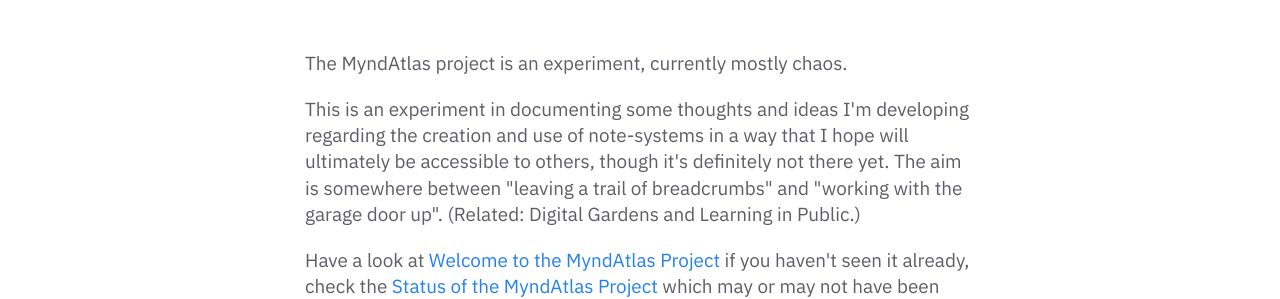
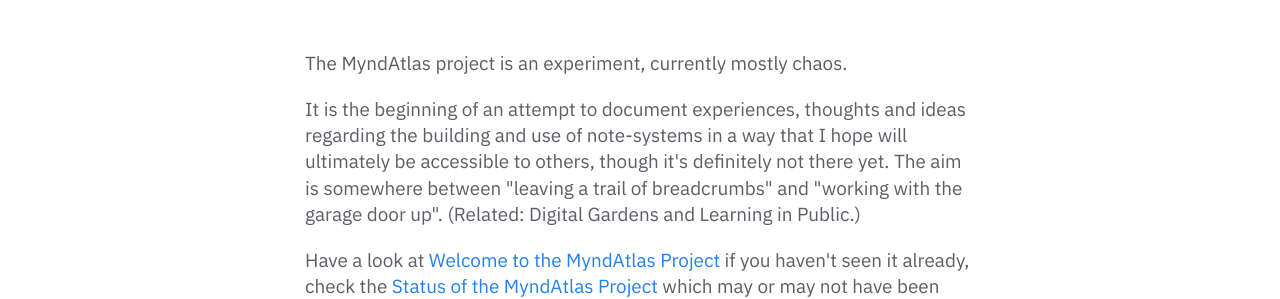
Before and after one commit to myndatlas/myndatlas.github.io, a Jekyll site: the page built from pages/index.md, in a window 1280 px wide. Shown: the part 221-520 px from the top of the page. Built offline with Jekyll 4.4.1, drawn with Linux system fonts in a browser that asks for light colours.

Commit message:
Update Homepage.html

```diff
--- a/_includes/Homepage.html
+++ b/_includes/Homepage.html
@@ -3,7 +3,7 @@
     <div class="home-sub-text"> <h3>
         <p>The MyndAtlas project is an experiment, currently mostly chaos.
         </p>
-        <p> This is an experiment in documenting some thoughts and ideas I'm developing regarding the creation and use of note-systems in a way that I hope will ultimately be accessible to others, though it's definitely not there yet. The aim is somewhere between "leaving a trail of breadcrumbs" and "working with the garage door up". (Related: Digital Gardens and Learning in Public.)
+        <p> It is the beginning of an attempt to document experiences, thoughts and ideas regarding the building and use of note-systems in a way that I hope will ultimately be accessible to others, though it's definitely not there yet. The aim is somewhere between "leaving a trail of breadcrumbs" and "working with the garage door up". (Related: Digital Gardens and Learning in Public.)
         </p>
         <p>Have a look at <a href="{{'/welcome' | relative_url}}">Welcome to the MyndAtlas Project</a> if you haven't seen it already, check the <a href="{{'/status' | relative_url}}">Status of the MyndAtlas Project</a> which may or may not have been updated recently, or see the notes by most recently changed via the <a href="{{'/notes' | relative_url}}"> Notes Feed </a>.
         </p>
```
